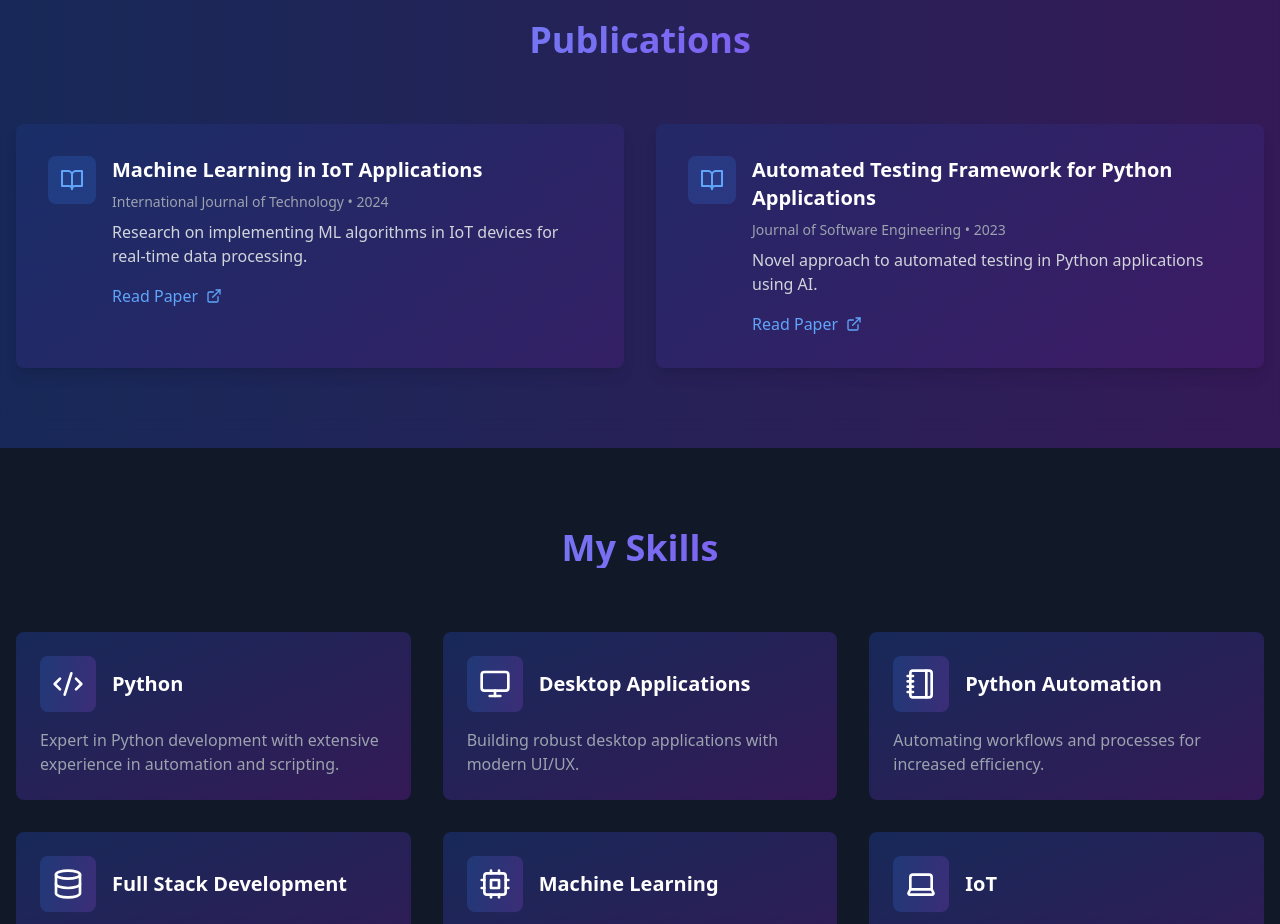
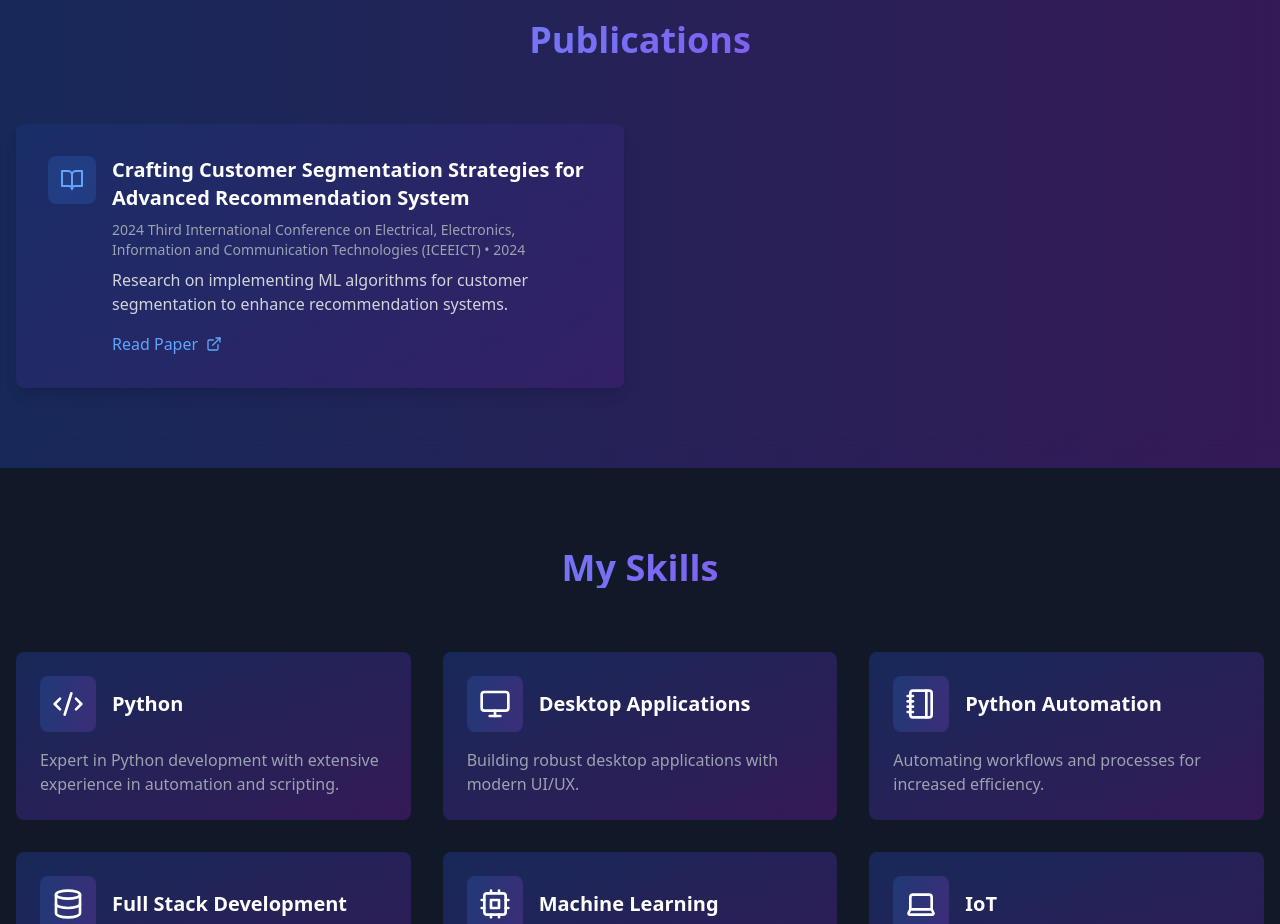
Before and after one commit to varada-sandeep/PORTFOLIO, a React (Vite) app: page / in a window 1280 px wide. Shown: the part 860-1784 px from the top of the page. Built offline with nearby package versions, Linux system fonts and the light colour scheme.

Commit message:
added changes for publications

```diff
--- a/package.json
+++ b/package.json
@@ -6,7 +6,8 @@
   "scripts": {
     "build": "vite build",
     "predeploy": "npm run build",
-    "deploy": "gh-pages -d dist"
+    "deploy": "gh-pages -d dist",
+    "dev": "vite"
   },
   "dependencies": {
     "axios": "^1.7.9",
--- a/src/App.tsx
+++ b/src/App.tsx
@@ -109,19 +109,13 @@ function App() {
 
   const publications = [
     {
-      title: "Machine Learning in IoT Applications",
-      journal: "International Journal of Technology",
+      title: "Crafting Customer Segmentation Strategies for Advanced Recommendation System",
+      journal: "2024 Third International Conference on Electrical, Electronics, Information and Communication Technologies (ICEEICT)",
       year: 2024,
-      link: "#",
-      description: "Research on implementing ML algorithms in IoT devices for real-time data processing."
+      link: "https://ieeexplore.ieee.org/document/10718371",
+      description: "Research on implementing ML algorithms for customer segmentation to enhance recommendation systems.",
     },
-    {
-      title: "Automated Testing Framework for Python Applications",
-      journal: "Journal of Software Engineering",
-      year: 2023,
-      link: "#",
-      description: "Novel approach to automated testing in Python applications using AI."
-    }
+
   ];
 
   const skills = [
```
